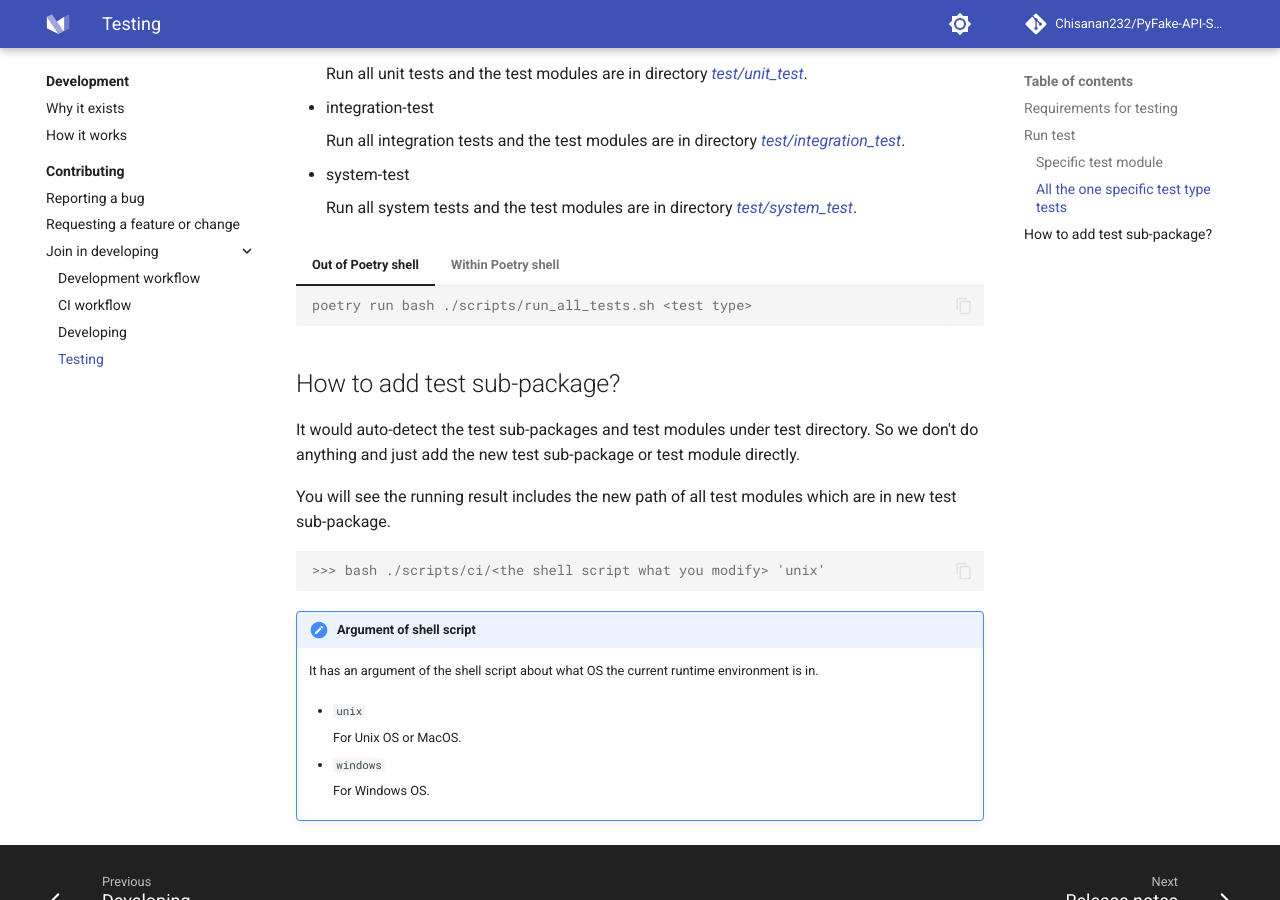
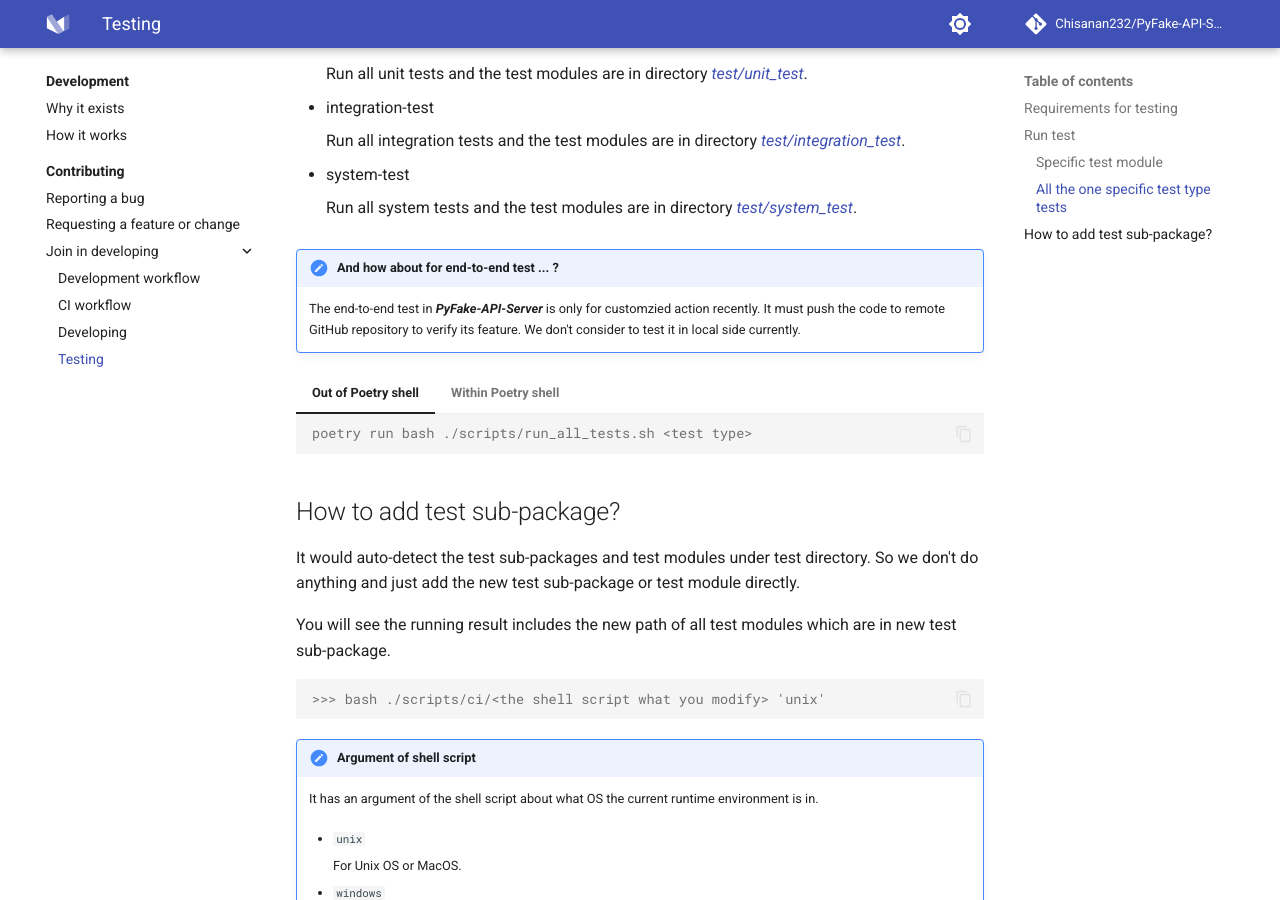
Before and after one commit to Chisanan232/PyFake-API-Server-Surveillance, an MkDocs documentation site: the page built from docs/development/contributing/join_in_developing/testing.md, in a window 1280 px wide and 900 px high, scrolled down 2146 px. Built offline with MkDocs 1.6.1 and Material for MkDocs 9.7.7, drawn with Linux system fonts in a browser that asks for light colours; comment, search, counter and statistics services are not loaded; the version menu is left out.

Commit message:
✏️ Add note about we won't verify the customized action feature in end-to-end test.

```diff
--- a/docs/development/contributing/join_in_developing/testing.md
+++ b/docs/development/contributing/join_in_developing/testing.md
@@ -136,6 +136,13 @@ script accept one argument --- test type. You have 3 types value could use:
 
     Run all system tests and the test modules are in directory [_test/system_test_].
 
+!!! note "And how about for end-to-end test ... ?"
+
+    The end-to-end test in **_PyFake-API-Server_** is only
+    for customzied action recently. It must push the code
+    to remote GitHub repository to verify its feature. We
+    don't consider to test it in local side currently.
+
 [_test_]: https://github.com/Chisanan232/PyFake-API-Server-Surveillance/tree/master/test
 
 === "Out of Poetry shell"
```
